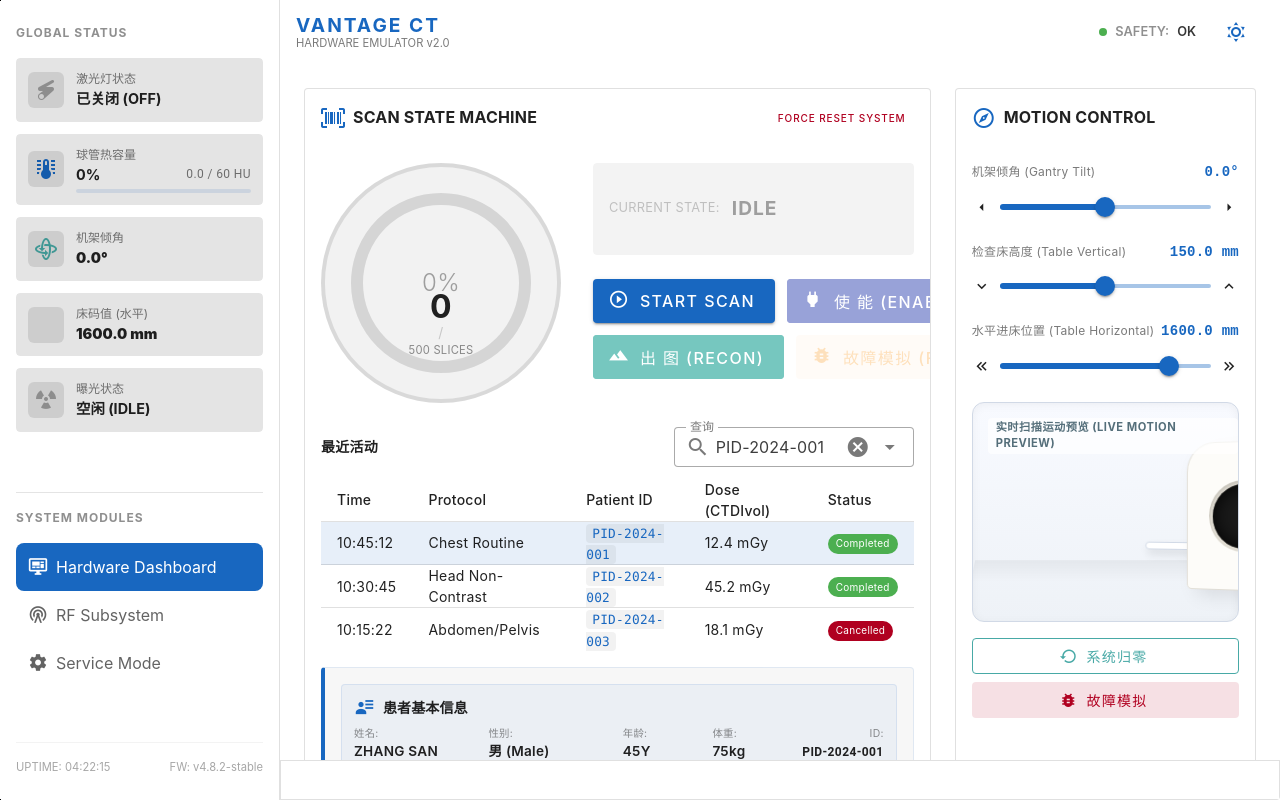
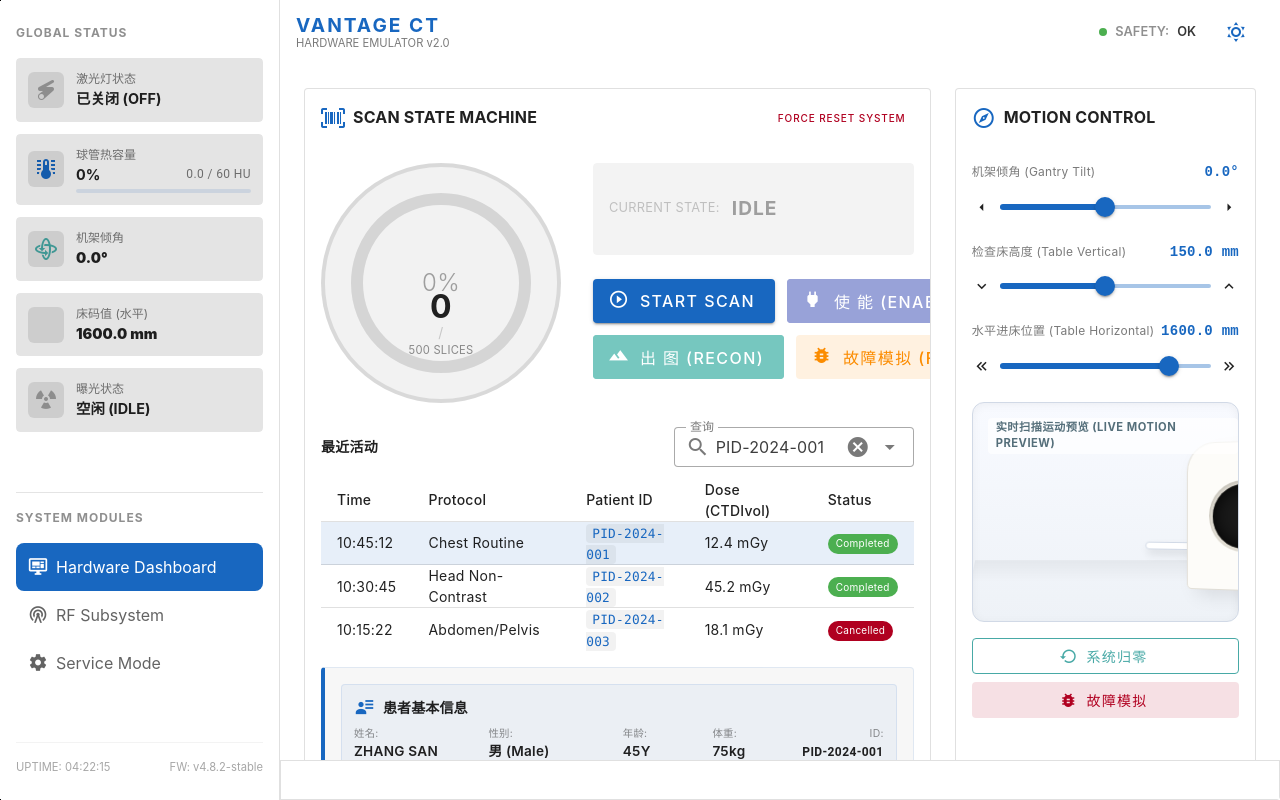
Before and after one commit to JennyTuan/CT_Emulator, a Vue app: page / in a window 1280 px wide. Built offline with nearby package versions, Linux system fonts and the light colour scheme.

Commit message:
错误状态改为全局可触发

```diff
--- a/src/components/Simulator/ScanStatus.vue
+++ b/src/components/Simulator/ScanStatus.vue
@@ -128,7 +128,15 @@ const faultCategories = [
     ]
   },
   {
-    title: '3. 图像与数据链路类 (Data & Recon)',
+    title: '3. 激光灯系统 (Laser System)',
+    errors: [
+      { label: 'Laser Power Failure (激光电源故障)', msg: '激光灯电源模块异常 (Power Module Fault)' },
+      { label: 'Laser Alignment Error (激光对准失败)', msg: '激光灯校准数据丢失或偏移' },
+      { label: 'Laser Interlock (激光安全联锁)', msg: '激光安全门未关闭或传感器故障' }
+    ]
+  },
+  {
+    title: '4. 图像与数据链路类 (Data & Recon)',
     errors: [
       { label: 'Slip-Ring Data Drop (滑环丢包)', msg: '滑环光纤通讯干扰导致View丢失' },
       { label: 'DAS Buffer Overflow (采集缓存溢出)', msg: 'DAS数据流拥塞 (Buffer Overflow)' },
@@ -136,7 +144,7 @@ const faultCategories = [
     ]
   },
   {
-    title: '4. 系统全局与紧急状态 (Systemic)',
+    title: '5. 系统全局与紧急状态 (Systemic)',
     errors: [
       { label: 'Bus Communication Error (总线通讯错误)', msg: 'CAN-Bus/Ethernet总线瘫痪 (Disconnection)' },
       { label: 'Fatal Power Error (系统掉电)', msg: '底层板卡意外掉电，状态重置' }
@@ -265,12 +273,11 @@ const faultCategories = [
             <v-menu location="top" width="350">
               <template v-slot:activator="{ props }">
                 <v-btn
-                  color="warning"
-                  variant="tonal"
+                  :color="store.faultSimActive ? 'error' : 'warning'"
+                  :variant="store.faultSimActive ? 'elevated' : 'tonal'"
                   size="large"
                   prepend-icon="mdi-bug"
                   v-bind="props"
-                  :disabled="!store.scanPhase || store.scanPhase === 'idle' || store.scanPhase === 'error'"
                   class="flex-grow-1"
                 >
                   故障模拟 (FAULT SIM)
--- a/src/store/simulator.ts
+++ b/src/store/simulator.ts
@@ -46,6 +46,7 @@ export const useSimulatorStore = defineStore('simulator', () => {
     const outOfSync = ref(false)
     const heartbeatLost = ref(false)
     const responseDelay = ref(0) // ms
+    const faultSimActive = ref(false) // Track if fault simulation is active
 
     const currentSlice = ref(0)
     const totalSlices = ref(500)
@@ -72,6 +73,7 @@ export const useSimulatorStore = defineStore('simulator', () => {
 
     const resetEStop = () => {
         eStopActive.value = false
+        faultSimActive.value = false
         errorMessage.value = ''
         if (scanPhase.value === 'error') {
             scanPhase.value = 'idle'
@@ -295,6 +297,7 @@ export const useSimulatorStore = defineStore('simulator', () => {
     }
 
     const failScan = (msg?: string) => {
+        faultSimActive.value = true
         triggerEStop(msg)
     }
 
@@ -310,7 +313,7 @@ export const useSimulatorStore = defineStore('simulator', () => {
         airCalStatus, airCalProgress, airCalParams, completedAirCalCombinations,
         gantryPosition, tableVertical, tableHorizontal, isMoving,
         scanStatus, scanPhase, errorMessage,
-        motionLimitFault, gantryStuck, outOfSync, heartbeatLost, responseDelay,
+        motionLimitFault, gantryStuck, outOfSync, heartbeatLost, responseDelay, faultSimActive,
         currentSlice, totalSlices, exposureActive,
 
         // Actions
```
